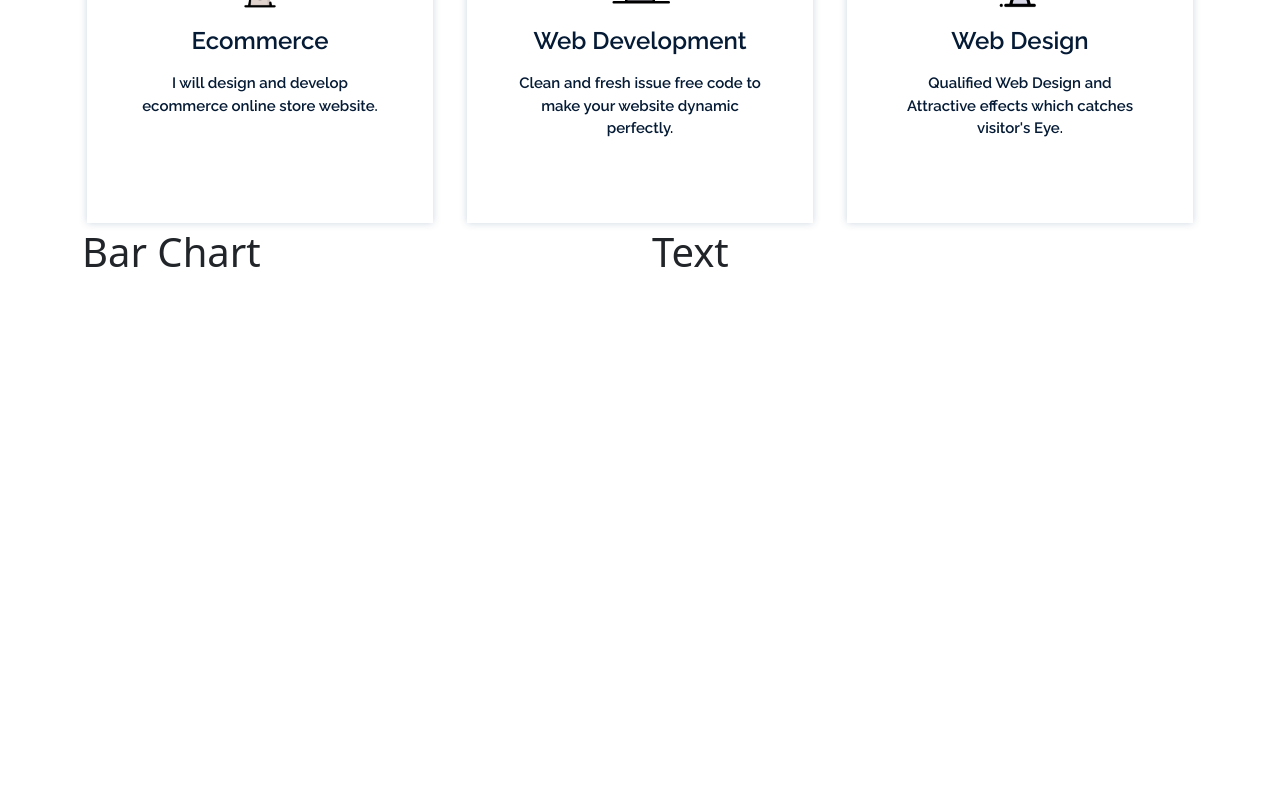
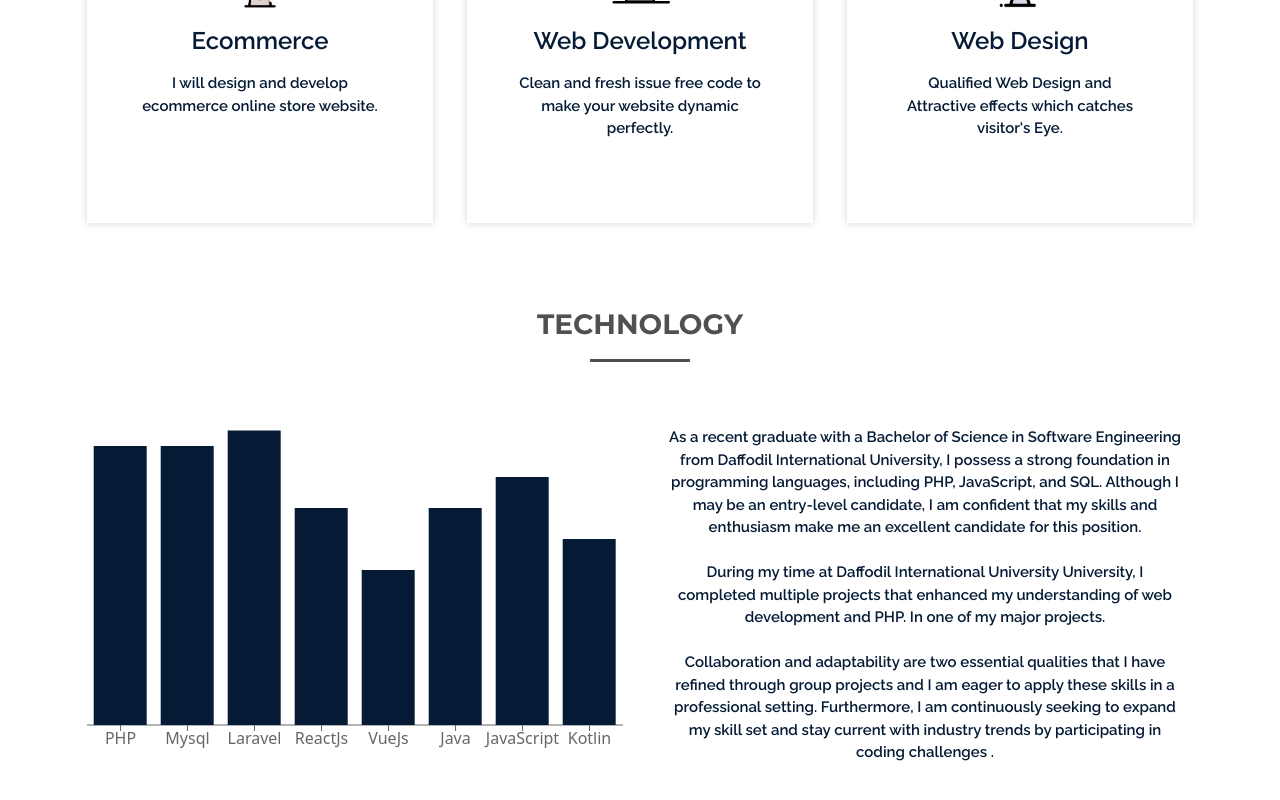
Before and after one commit to Shaid1998/Complete-Website-with-REACT-And-Laravel, a React (Create React App) app: page / in a window 1280 px wide. Shown: the part 866-1666 px from the top of the page. Before the commit the page ends 1150 px from the top, so only its background shows below. Built offline with nearby package versions, Linux system fonts and the light colour scheme; a web font is replaced by a local one.

Commit message:
Working On Bar Chart

```diff
--- a/package.json
+++ b/package.json
@@ -11,6 +11,7 @@
     "react-bootstrap": "^2.8.0",
     "react-dom": "^18.2.0",
     "react-scripts": "5.0.1",
+    "recharts": "^2.7.3",
     "web-vitals": "^2.1.4"
   },
   "scripts": {
--- a/src/components/Analysis/Analysis.jsx
+++ b/src/components/Analysis/Analysis.jsx
@@ -1,18 +1,65 @@
 import React, { Component, Fragment } from 'react'
 import { Col, Container, Row } from 'react-bootstrap'
+import { Bar, BarChart, ResponsiveContainer, Tooltip, XAxis } from 'recharts';
 
 export class Analysis extends Component {
+  constructor(){
+    super();
+
+    this.state={
+      data:[
+        {Technology:'PHP', Skilled:90},
+        {Technology:'Mysql', Skilled:90},
+        {Technology:'Laravel', Skilled:95},
+        {Technology:'ReactJs', Skilled:70},
+        {Technology:'VueJs', Skilled:50},
+        {Technology:'Java', Skilled:70},
+        {Technology:'JavaScript', Skilled:80},
+        {Technology:'Kotlin', Skilled:60}
+      ]
+    }
+  }
   render() {
+    var blue='#051b35';
     return (
       <Fragment>
-        <Container>
+        <Container className='text-center'>
+            <h1 className='ServiceMainTitle'>TECHNOLOGY</h1>
+            <div className='bottom'></div>
             <Row>
-                <Col>
-                    <h1>Bar Chart</h1>
+                <Col style={{width:'50%' , height:'350px'}} lg={6} md={12} sm={12}>
+                  <ResponsiveContainer>
+                      <BarChart width={100} height={350} data={this.state.data}>
+                        <XAxis dataKey={"Technology"}/>
+                        <Tooltip />
+                        <Bar dataKey="Skilled" fill={blue}>
+
+                        </Bar>
+
+
+
+                      </BarChart>
+                   </ResponsiveContainer>
                 </Col>
 
-                <Col>
-                    <h1>Text</h1>
+                <Col lg={6} md={12} sm={12}>
+                    <p className="text-justify serviceDescription"> As a recent graduate with a Bachelor of Science in Software
+                        Engineering from Daffodil International University, I possess a strong
+                        foundation in programming languages, including PHP, JavaScript, and
+                        SQL. Although I may be an entry-level candidate, I am confident that
+                        my skills and enthusiasm make me an excellent candidate for this
+                        position.<br></br><br></br>
+
+                        During my time at Daffodil International University University, I
+                        completed multiple projects that enhanced my understanding of web
+                        development and PHP. In one of my major projects.<br></br><br></br>
+
+                        Collaboration and adaptability are two essential qualities that I have
+                        refined through group projects  and I am eager to apply these skills
+                        in a professional setting. Furthermore, I am continuously seeking to
+                        expand my skill set and stay current with industry trends by
+                        participating in coding challenges .<br></br><br></br>
+                      </p>
                 </Col>
             </Row>
         </Container>
```
Also changed, not shown: 1 other file (tests, documents, lock files or other folders).
